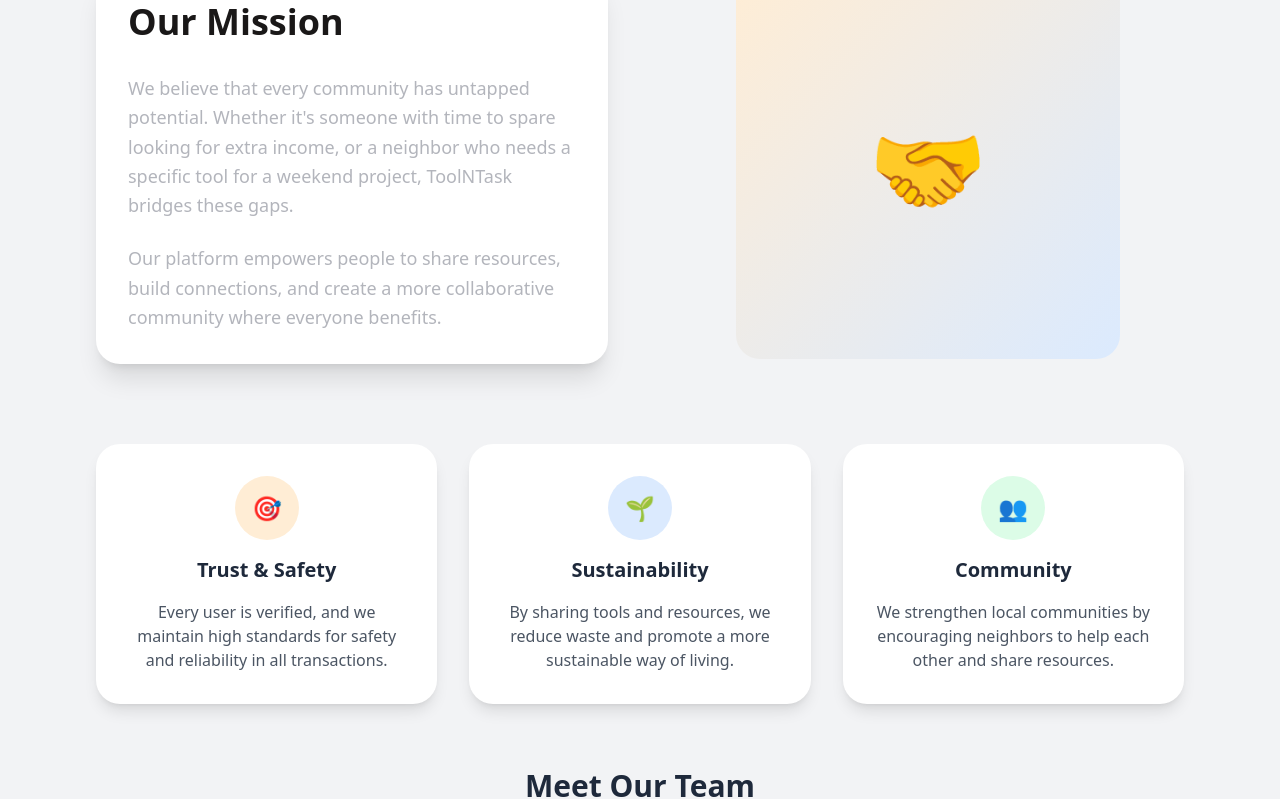
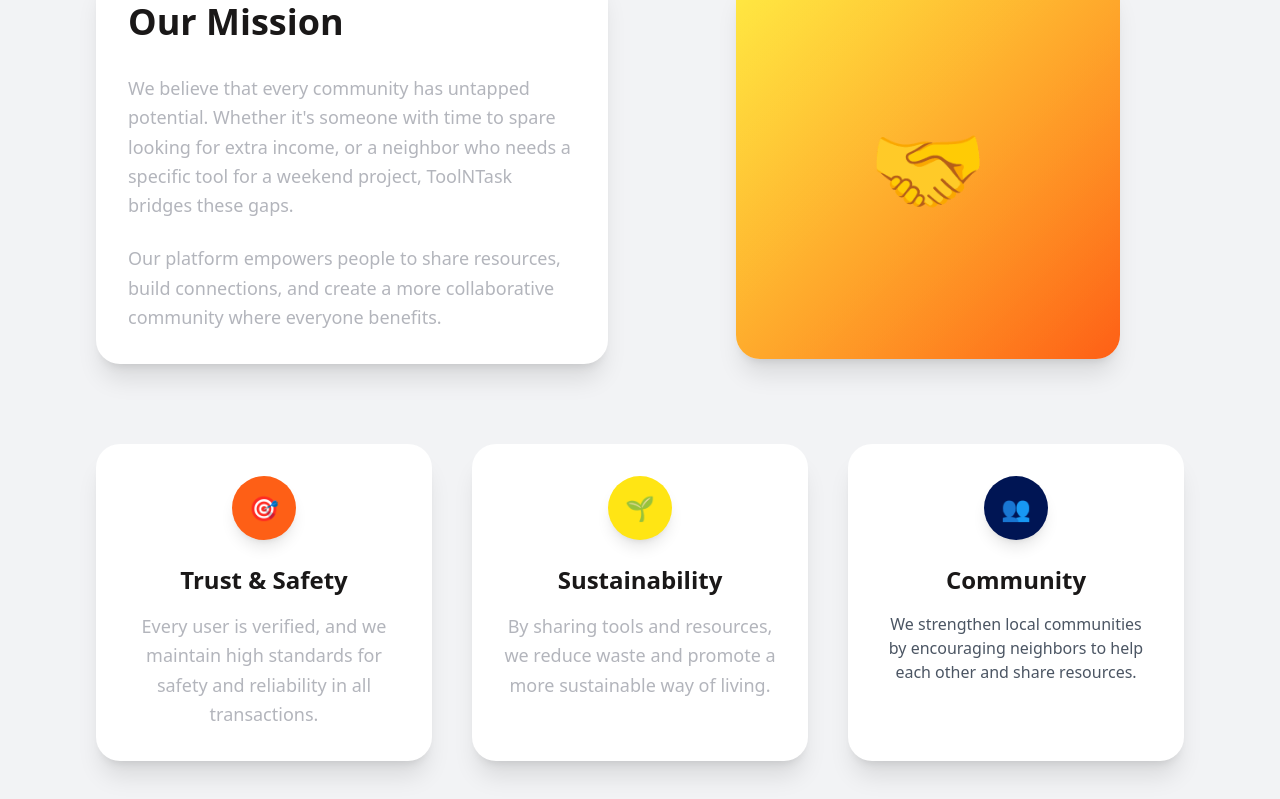
Before and after one commit to SeneshFitzroy/ToolnTask, a Next.js app: page /About in a window 1280 px wide. Shown: the part 411-1210 px from the top of the page. Built offline with nearby package versions, Linux system fonts and the light colour scheme.

Commit message:
feat: Enhanced pages/About.tsx,  - Detailed changes: diff --git a/pages/About.tsx b/pages/About.tsx ind... at 01:58 PM +0530, July 03, 2025

```diff
--- a/pages/About.tsx
+++ b/pages/About.tsx
@@ -43,41 +43,42 @@ export default function About() {
               </p>
             </div>
             <div className="flex justify-center">
-              <div className="w-64 h-64 sm:w-80 sm:h-80 lg:w-96 lg:h-96 bg-gradient-to-br from-orange-100 to-blue-100 dark:from-orange-900 dark:to-blue-900 rounded-3xl flex items-center justify-center">
-                <span className="text-6xl sm:text-7xl lg:text-8xl">🤝</span>
+              <div className="w-64 h-64 sm:w-80 sm:h-80 lg:w-96 lg:h-96 rounded-3xl flex items-center justify-center shadow-xl relative overflow-hidden" style={{ background: 'linear-gradient(135deg, #FFE514 0%, #FE5F16 100%)' }}>
+                <div className="absolute inset-0 bg-gradient-to-br from-white/20 to-transparent"></div>
+                <span className="text-6xl sm:text-7xl lg:text-8xl relative z-10">🤝</span>
               </div>
             </div>
           </div>
 
           {/* Values Section */}
-          <div className="grid grid-cols-1 md:grid-cols-3 gap-6 sm:gap-8 mb-12 sm:mb-16">
-            <div className="bg-white dark:bg-gray-800 rounded-3xl p-6 sm:p-8 shadow-lg text-center">
-              <div className="w-16 h-16 bg-orange-100 dark:bg-orange-900 rounded-full flex items-center justify-center mx-auto mb-4">
+          <div className="grid grid-cols-1 md:grid-cols-3 gap-8 sm:gap-10 mb-16 sm:mb-20">
+            <div className="p-8 rounded-3xl shadow-xl text-center hover:scale-105 transition-all duration-300" style={{ backgroundColor: '#FFFFFF' }}>
+              <div className="w-16 h-16 rounded-full flex items-center justify-center mx-auto mb-6 shadow-lg" style={{ backgroundColor: '#FE5F16' }}>
                 <span className="text-2xl">🎯</span>
               </div>
-              <h3 className="text-lg sm:text-xl font-bold text-slate-800 dark:text-white mb-4">Trust & Safety</h3>
-              <p className="text-gray-600 dark:text-gray-300">
+              <h3 className="text-xl sm:text-2xl font-bold mb-4" style={{ color: '#1A1818' }}>Trust & Safety</h3>
+              <p className="text-lg leading-relaxed" style={{ color: '#B3B5BC' }}>
                 Every user is verified, and we maintain high standards for safety and reliability
                 in all transactions.
               </p>
             </div>
 
-            <div className="bg-white dark:bg-gray-800 rounded-3xl p-6 sm:p-8 shadow-lg text-center">
-              <div className="w-16 h-16 bg-blue-100 dark:bg-blue-900 rounded-full flex items-center justify-center mx-auto mb-4">
+            <div className="p-8 rounded-3xl shadow-xl text-center hover:scale-105 transition-all duration-300" style={{ backgroundColor: '#FFFFFF' }}>
+              <div className="w-16 h-16 rounded-full flex items-center justify-center mx-auto mb-6 shadow-lg" style={{ backgroundColor: '#FFE514' }}>
                 <span className="text-2xl">🌱</span>
               </div>
-              <h3 className="text-lg sm:text-xl font-bold text-slate-800 dark:text-white mb-4">Sustainability</h3>
-              <p className="text-gray-600 dark:text-gray-300">
+              <h3 className="text-xl sm:text-2xl font-bold mb-4" style={{ color: '#1A1818' }}>Sustainability</h3>
+              <p className="text-lg leading-relaxed" style={{ color: '#B3B5BC' }}>
                 By sharing tools and resources, we reduce waste and promote a more sustainable
                 way of living.
               </p>
             </div>
 
-            <div className="bg-white dark:bg-gray-800 rounded-3xl p-6 sm:p-8 shadow-lg text-center">
-              <div className="w-16 h-16 bg-green-100 dark:bg-green-900 rounded-full flex items-center justify-center mx-auto mb-4">
+            <div className="p-8 rounded-3xl shadow-xl text-center hover:scale-105 transition-all duration-300" style={{ backgroundColor: '#FFFFFF' }}>
+              <div className="w-16 h-16 rounded-full flex items-center justify-center mx-auto mb-6 shadow-lg" style={{ backgroundColor: '#001554' }}>
                 <span className="text-2xl">👥</span>
               </div>
-              <h3 className="text-lg sm:text-xl font-bold text-slate-800 dark:text-white mb-4">Community</h3>
+              <h3 className="text-xl sm:text-2xl font-bold mb-4" style={{ color: '#1A1818' }}>Community</h3>
               <p className="text-gray-600 dark:text-gray-300">
                 We strengthen local communities by encouraging neighbors to help each other
                 and share resources.
```
